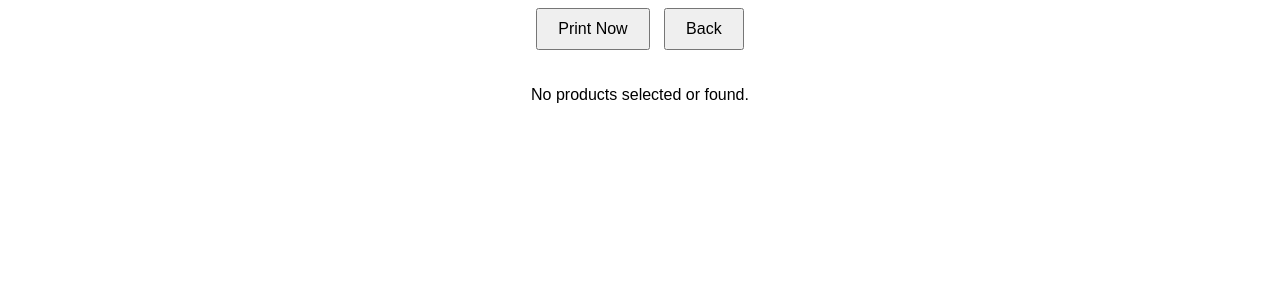
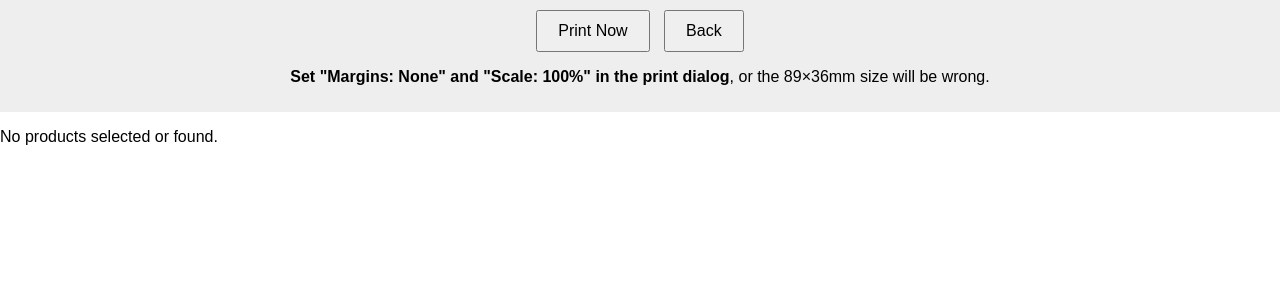
Before and after one commit to Pinto-Marco/cocci, a Django app: page /products/print/ in a window 1280 px wide. Shown: the top 300 px of the page. Run offline with Django 5.2, Linux system fonts and the light colour scheme; parts of the project's set-up code (start-up, migrations or seed data) failed here and were passed over.

Commit message:
barcode printing final layout

```diff
--- a/cocci/settings.py
+++ b/cocci/settings.py
@@ -126,8 +126,8 @@ WSGI_APPLICATION = "cocci.wsgi.application"
 DATABASES = {
     "default": {
         "ENGINE": "django.db.backends.sqlite3",
-        "NAME": "/app/db/db.sqlite3",
-        # "NAME": "/Users/giuliodesana/Downloads/cocci_db_backup_02_07_2026.sqlite3",
+        # "NAME": "/app/db/db.sqlite3",
+        "NAME": "/Users/giuliodesana/Developer/cocci/cocci/cocci_db_backup_02_07_2026.sqlite3",
     }
 }
 
--- a/product/views.py
+++ b/product/views.py
@@ -357,5 +357,6 @@ def BarcodeGenerateView(request, code):
     # Generate barcode and return as PNG response
     buffer = BytesIO()
     barcode_image = Code128(str(code), writer=ImageWriter())
-    barcode_image.write(buffer)
+    # quiet_zone 6.5mm default wasted a third of the 46mm label slot; 2.5mm is still Code128-spec safe
+    barcode_image.write(buffer, {"quiet_zone": 2.5, "module_height": 12, "write_text": False})
     return HttpResponse(buffer.getvalue(), content_type="image/png")
--- a/templates/product/print_barcodes.html
+++ b/templates/product/print_barcodes.html
@@ -1,61 +1,79 @@
 <!DOCTYPE html>
 <html>
 <head>
+    <meta charset="utf-8">
     <title>Print Barcodes</title>
     <style>
-        body {
-            font-family: sans-serif;
+        /* 89 x 36 mm labels on A4: 2 columns x 8 rows = 16 per page. */
+        @page { size: A4; margin: 0; }
+
+        body { margin: 0; font-family: sans-serif; }
+
+        .sheet { width: 178mm; }          /* 2 x 89mm, flush from the top-left corner */
+        .sheet::after { content: ""; display: block; clear: both; }
+
+        .label {
+            float: left;                  /* ponytail: float paginates reliably in print, unlike grid/flex */
+            box-sizing: border-box;
+            width: 89mm;
+            height: 36mm;
+            padding: 1.5mm;
+            border: 1px solid #999;       /* cut guide; interior lines double up to 2px, harmless */
+            overflow: hidden;
             display: flex;
-            flex-wrap: wrap;
-            justify-content: center;
+            align-items: center;
+            gap: 2mm;
+            page-break-inside: avoid;
         }
-        .barcode-container {
-            margin: 20px;
-            text-align: center;
-            border: 1px solid #ccc;
-            padding: 10px;
-            width: 250px;
+
+        .label img {
+            width: 46mm;
+            height: 100%;
+            object-fit: contain;
+            flex: none;
         }
-        .barcode-image {
-            width: 200px;
-            height: auto;
+
+        .info { min-width: 0; line-height: 1.2; }
+
+        .info .title {
+            font-size: 11pt;
+            font-weight: bold;
+            display: -webkit-box;
+            -webkit-line-clamp: 3;        /* long titles clip instead of growing the label */
+            -webkit-box-orient: vertical;
+            overflow: hidden;
         }
-        .product-info {
-            margin-top: 10px;
-            font-size: 14px;
-        }
-        @media print {
-            .no-print {
-                display: none;
-            }
-            .barcode-container {
-                page-break-inside: avoid;
-            }
-        }
+
+        .info .code { font-size: 9pt; font-family: monospace; margin-top: 1mm; }
+
+        .no-print { padding: 10px; text-align: center; background: #eee; }
+        .no-print button { padding: 10px 20px; font-size: 16px; cursor: pointer; margin: 0 5px; }
+        @media print { .no-print { display: none; } }
     </style>
 </head>
 <body>
-    <div class="no-print" style="width: 100%; text-align: center; margin-bottom: 20px;">
-        <button onclick="window.print()" style="padding: 10px 20px; font-size: 16px; cursor: pointer;">Print Now</button>
-        <button onclick="window.history.back()" style="padding: 10px 20px; font-size: 16px; cursor: pointer; margin-left: 10px;">Back</button>
+    <div class="no-print">
+        <button onclick="window.print()">Print Now</button>
+        <button onclick="window.history.back()">Back</button>
+        <p><strong>Set "Margins: None" and "Scale: 100%" in the print dialog</strong>, or the 89&times;36mm size will be wrong.</p>
     </div>
 
+    <div class="sheet">
     {% for product in products %}
-        <div class="barcode-container">
-            <img src="/products/barcode/{{ product.code }}/" class="barcode-image" alt="Barcode for {{ product.code }}">
-            <div class="product-info">
-                <strong>{{ product.title }}</strong><br>
-                Code: {{ product.code }}
+        <div class="label">
+            <img src="/products/barcode/{{ product.code }}/" alt="{{ product.code }}">
+            <div class="info">
+                <div class="title">{{ product.title }}</div>
+                <div class="code">{{ product.code }}</div>
             </div>
         </div>
     {% empty %}
         <p>No products selected or found.</p>
     {% endfor %}
+    </div>
 
     <script>
-        // Optional: Auto-trigger print if requested
-        const urlParams = new URLSearchParams(window.location.search);
-        if (urlParams.get('print') === 'true') {
+        if (new URLSearchParams(location.search).get('print') === 'true') {
             window.onload = () => window.print();
         }
     </script>
```
